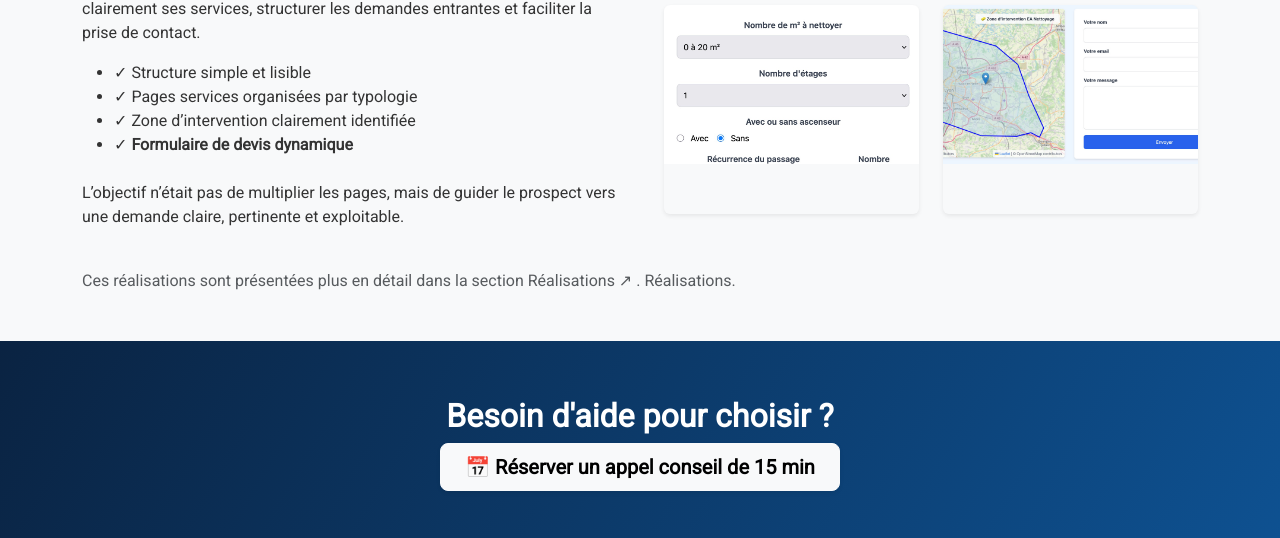
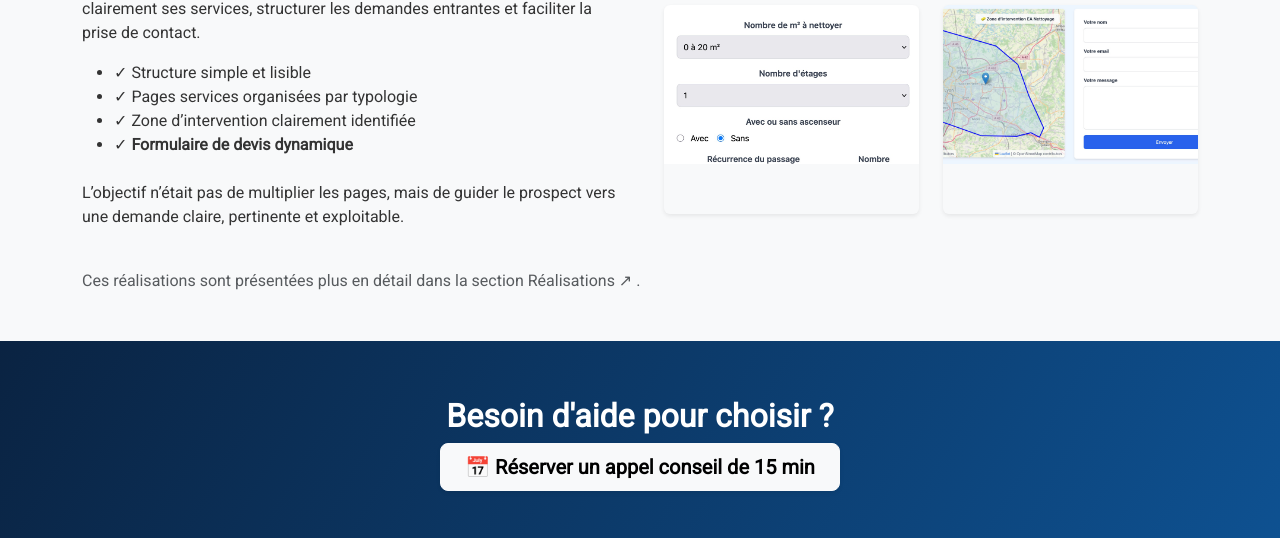
Before and after one commit to Isalys69/inspirecode, a Flask app: page /offres/site-vitrine in a window 1280 px wide. Shown: the part 2451-2989 px from the top of the page. Run offline with Flask 3, Linux system fonts and the light colour scheme; parts of the project's set-up code (start-up, migrations or seed data) failed here and were passed over.

Commit message:
Correction doublon wording lien Réalisations (offre site vitrine)

```diff
--- a/templates/partials/offres/vitrine/_realisations.html
+++ b/templates/partials/offres/vitrine/_realisations.html
@@ -101,7 +101,6 @@
         Réalisations
         <span class="big text-muted">↗</span>
       </a>.
-      <a href="{{ url_for('realisations') }}">Réalisations</a>.
     </p>
 
   </div>
```
